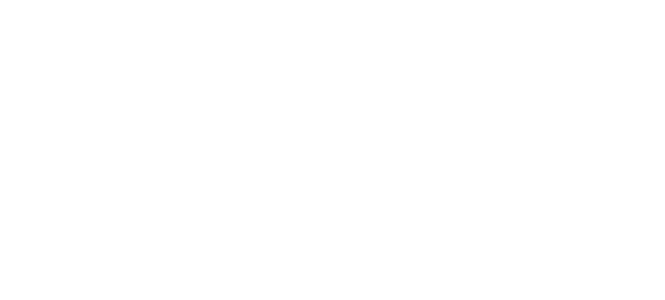
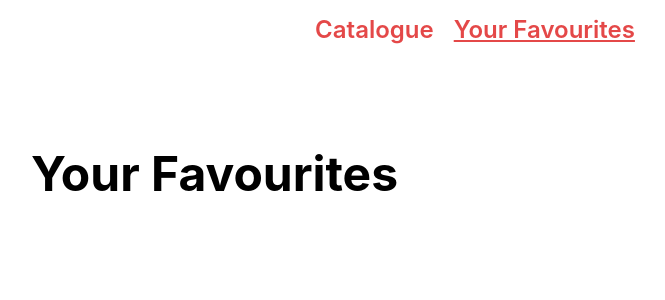
Before and after one commit to xssayy/test-task-1808, a React (Vite) app: page /FavPage in a window 1280 px wide. Shown: the top 300 px of the page, without its empty margins (165-830 px from the left). Built offline with nearby package versions, Linux system fonts and the light colour scheme.

Commit message:
added fav page

```diff
--- a/package.json
+++ b/package.json
@@ -12,6 +12,7 @@
   "dependencies": {
     "@reduxjs/toolkit": "^2.2.7",
     "axios": "^1.7.4",
+    "clsx": "^2.1.1",
     "react": "^18.3.1",
     "react-dom": "^18.3.1",
     "react-loader-spinner": "^6.1.6",
--- a/src/SharedLayout.jsx
+++ b/src/SharedLayout.jsx
@@ -1,9 +1,10 @@
 import { Suspense } from "react";
+import Loader from "./components/Loader/Loader";
 
 const SharedLayout = ({ children }) => {
   return (
     <div>
-      <Suspense fallback={<div>Loading...</div>}>{children}</Suspense>
+      <Suspense fallback={<Loader />}>{children}</Suspense>
     </div>
   );
 };
--- a/src/components/CampersList/CampersList.jsx
+++ b/src/components/CampersList/CampersList.jsx
@@ -5,9 +5,10 @@
 import { selectAllFavCampers } from "../../redux/user/selectors";
 import { addToFavList, removeFromFavList } from "../../redux/user/slice";
 
-const CampersList = () => {
+const CampersList = ({ mode }) => {
   const campers = useSelector(selectAllCampers);
   const favCampers = useSelector(selectAllFavCampers);
+  const items = mode === "catalogue" ? campers : favCampers;
   const dispatch = useDispatch();
 
   const toggleFav = (camper) => {
@@ -26,7 +27,7 @@
 
   return (
     <ul className={styles.campersList}>
-      {campers.map((camper) => {
+      {items.map((camper) => {
         return (
           <li className={styles.camper} key={camper._id}>
             <img className={styles.camperImg} src={camper.gallery[0]} />
--- a/src/components/CampersList/CampersList.module.css
+++ b/src/components/CampersList/CampersList.module.css
@@ -124,7 +124,6 @@
 }
 
 .showMoreButton:hover,
-.showMoreButton:active,
-.showMoreButton:focus {
+.showMoreButton:active {
   background: #d84343;
 }
--- /dev/null
+++ b/src/components/Header/Header.jsx
@@ -0,0 +1,23 @@
+import { Link, NavLink } from "react-router-dom";
+import styles from "./Header.module.css";
+import clsx from "clsx";
+
+const Header = () => {
+  const buildLinkClass = ({ isActive }) => {
+    return clsx(styles.link, isActive && styles.active);
+  };
+  return (
+    <header className={styles.header}>
+      <nav className={styles.navContainer}>
+        <NavLink to="/MainPage" className={buildLinkClass}>
+          Catalogue
+        </NavLink>
+        <NavLink to="/FavPage" className={buildLinkClass}>
+          Your Favourites
+        </NavLink>
+      </nav>
+    </header>
+  );
+};
+
+export default Header;
--- /dev/null
+++ b/src/components/Header/Header.module.css
@@ -0,0 +1,25 @@
+.header {
+  width: fit-content;
+  margin: 0 auto;
+  padding-top: 15px;
+}
+
+.navContainer {
+  display: flex;
+  gap: 20px;
+  font-size: 24px;
+  font-weight: 600;
+}
+
+.link {
+  color: var(--button);
+  transition: 0.125s ease-in-out;
+}
+
+.link:hover {
+  color: #9b2424;
+}
+
+.active {
+  text-decoration: underline;
+}
--- a/src/pages/FavPage/FavPage.jsx
+++ b/src/pages/FavPage/FavPage.jsx
@@ -1,5 +1,20 @@
+import CampersList from "../../components/campersList/campersList";
+import Header from "../../components/Header/Header";
+import styles from "./FavPage.module.css";
+
 const FavPage = () => {
-  return <></>;
+  return (
+    <>
+      {" "}
+      <Header />
+      <section>
+        <div className={styles.container}>
+          <h1 className={styles.title}>Your Favourites</h1>
+          <CampersList />
+        </div>
+      </section>
+    </>
+  );
 };
 
 export default FavPage;
--- a/src/pages/FavPage/FavPage.module.css
+++ b/src/pages/FavPage/FavPage.module.css
@@ -0,0 +1,11 @@
+.container {
+  max-width: 888px;
+  padding: 100px 0;
+  margin: 0 auto;
+}
+
+.title {
+  font-weight: 700;
+  font-size: 48px;
+  margin-bottom: 24px;
+}
--- a/src/pages/MainPage/MainPage.jsx
+++ b/src/pages/MainPage/MainPage.jsx
@@ -8,6 +8,7 @@
 } from "../../redux/campers/selectors";
 import CampersList from "../../components/CampersList/CampersList";
 import Loader from "../../components/Loader/Loader";
+import Header from "../../components/Header/Header";
 
 const MainPage = () => {
   const [page, setPage] = useState(1);
@@ -38,10 +39,12 @@
   return isLoading && items.length === 0 ? (
     <Loader />
   ) : (
+    <>
+      <Header />
       <section>
         <div className={styles.container}>
           <h1 className={styles.title}>Our catalogue</h1>
-        <CampersList />
+          <CampersList mode={"catalogue"} />
           {items.length < totalCount && (
             <button
               type="button"
@@ -53,6 +56,7 @@
           )}
         </div>
       </section>
+    </>
   );
 };
 
--- a/src/pages/MainPage/MainPage.module.css
+++ b/src/pages/MainPage/MainPage.module.css
@@ -1,6 +1,6 @@
 .container {
   max-width: 888px;
-  padding-top: 100px;
+  padding: 100px 0;
   margin: 0 auto;
 }
 
@@ -28,7 +28,6 @@
 }
 
 .loadMoreButton:hover,
-.loadMoreButton:active,
-.loadMoreButton:focus {
+.loadMoreButton:active {
   border: 1px solid var(--button);
 }
```
Also changed, not shown: 1 other file (tests, documents, lock files or other folders). Lines whose indentation alone changed are shown as unchanged.
